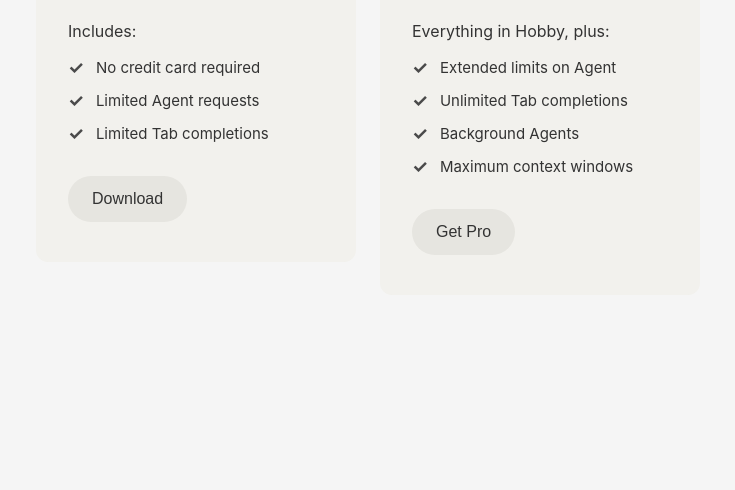
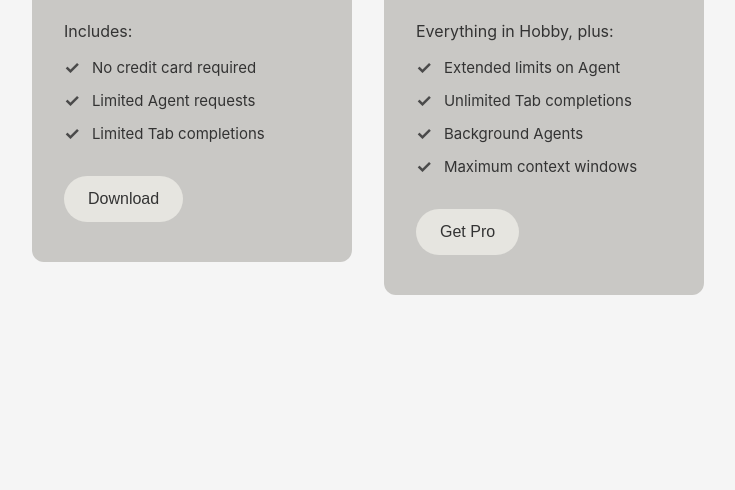
Before and after one commit to kaihoatDC/AIcodedesign, a plain HTML site: page index.html in a window 1280 px wide. Shown: the part 310-800 px from the top of the page, without its empty margins (272-1007 px from the left). Drawn offline with Linux system fonts and the light colour scheme.

Commit message:
Update styles.css
Changed background and padding

```diff
--- a/styles.css
+++ b/styles.css
@@ -17,14 +17,14 @@ body {
 .cards-container {
     display: flex;
     flex-direction: row;
-    gap: 24px;
+    gap: 32px;
     flex-wrap: nowrap;
     justify-content: center;
     align-items: flex-start;
 }
 
 .card {
-    background-color: #f2f1ed;
+    background-color: #c9c8c5;
     border-radius: 12px;
     padding: 40px 32px;
     width: 320px;
```
